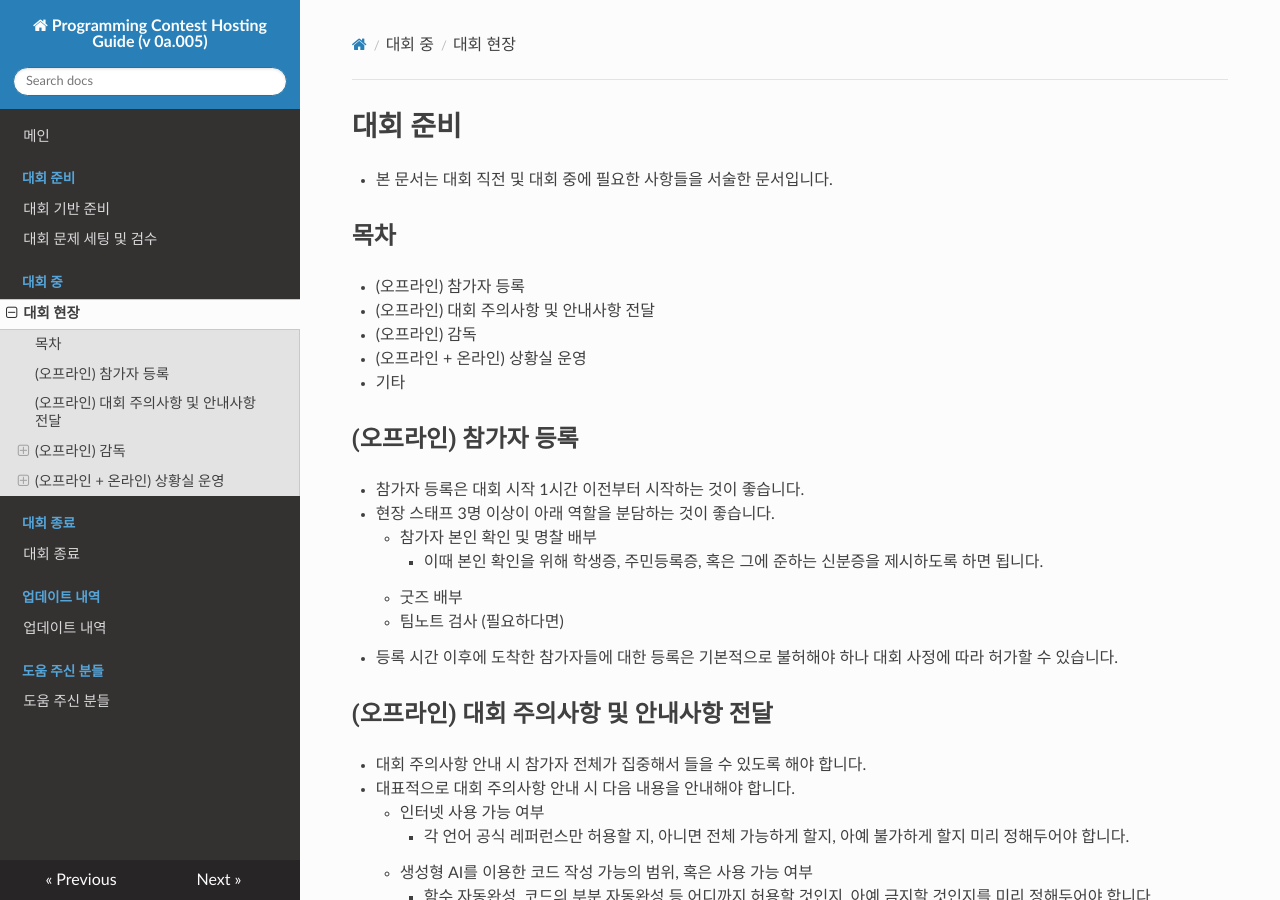
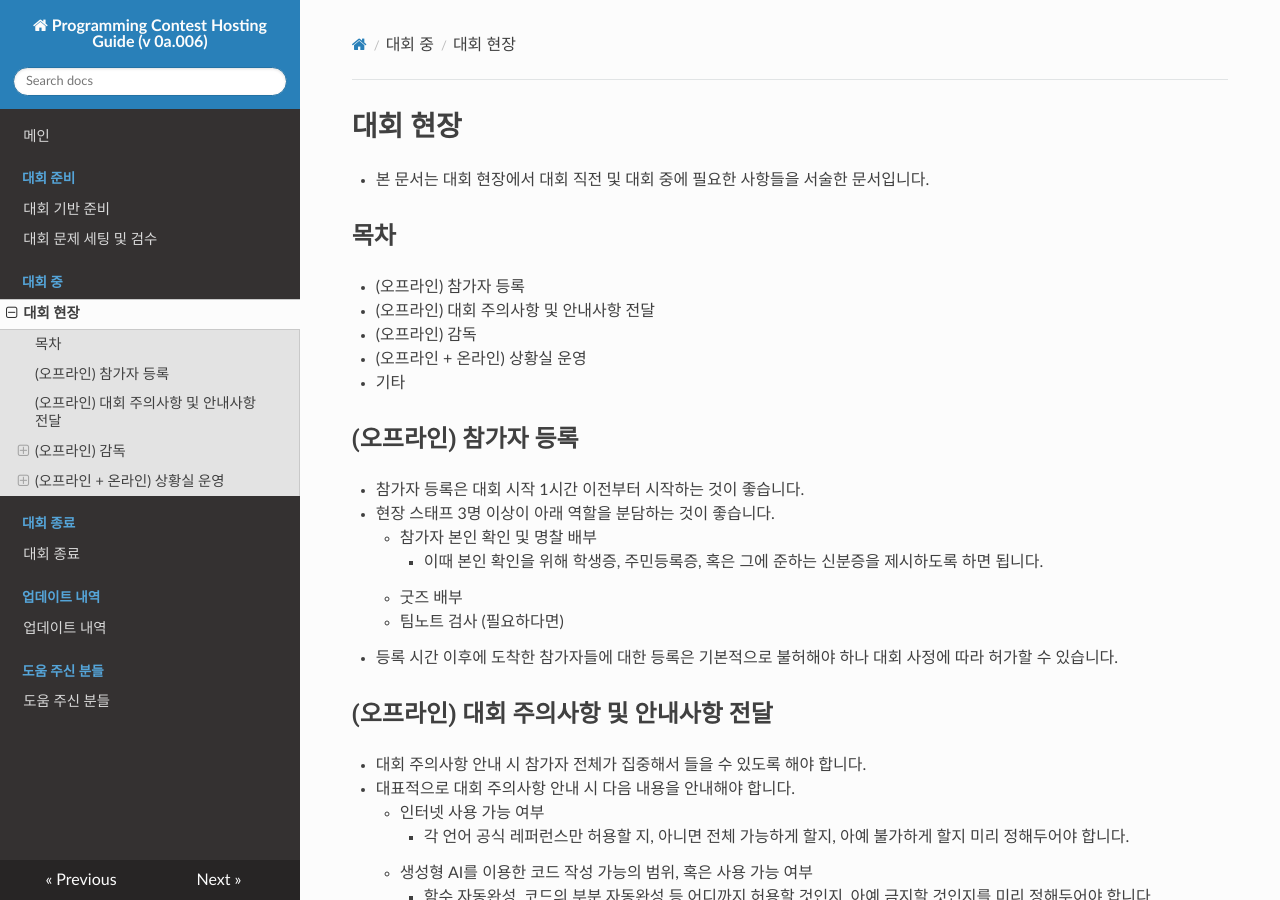
Before and after one commit to haruharo101/Programming_Contest_Hosting_Guide, an MkDocs documentation site: the page built from docs/during_contest.md, in a window 1280 px wide and 900 px high. Built offline with MkDocs 1.6.1, drawn with Linux system fonts in a browser that asks for light colours; nearby versions of some CDN libraries.

```diff
--- a/docs/during_contest.md
+++ b/docs/during_contest.md
@@ -1,5 +1,5 @@
-# 대회 준비
-- 본 문서는 대회 직전 및 대회 중에 필요한 사항들을 서술한 문서입니다.
+# 대회 현장
+- 본 문서는 대회 현장에서 대회 직전 및 대회 중에 필요한 사항들을 서술한 문서입니다.
 
 ## 목차
 - (오프라인) 참가자 등록
--- a/mkdocs.yml
+++ b/mkdocs.yml
@@ -1,4 +1,4 @@
-site_name: Programming Contest Hosting Guide (v 0a.005)
+site_name: Programming Contest Hosting Guide (v 0a.006)
 
 theme: readthedocs
 
```
Also changed, not shown: docs/credits.md (+1 -1 lines), docs/preparation.md (+3 -3 lines), docs/updatelog.md (+4 -0 lines).
